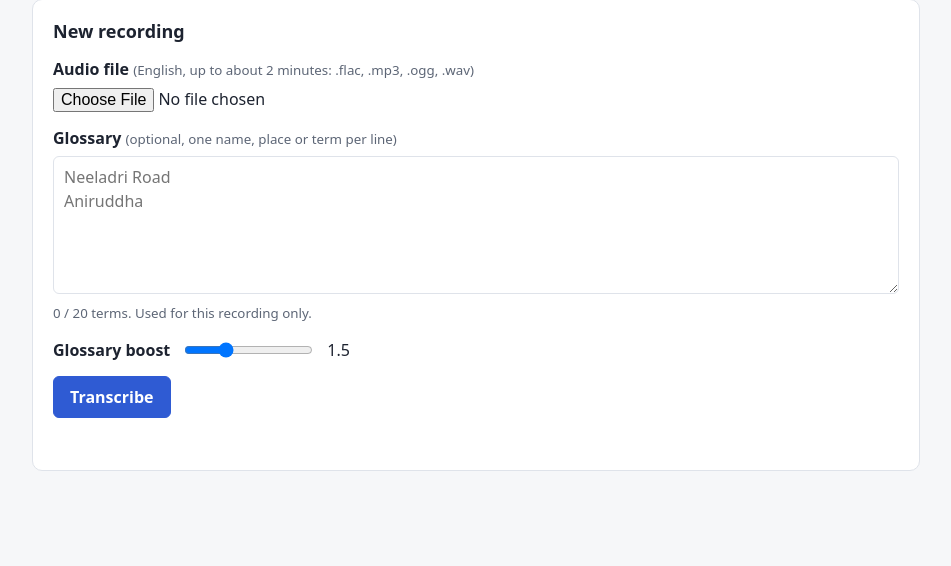
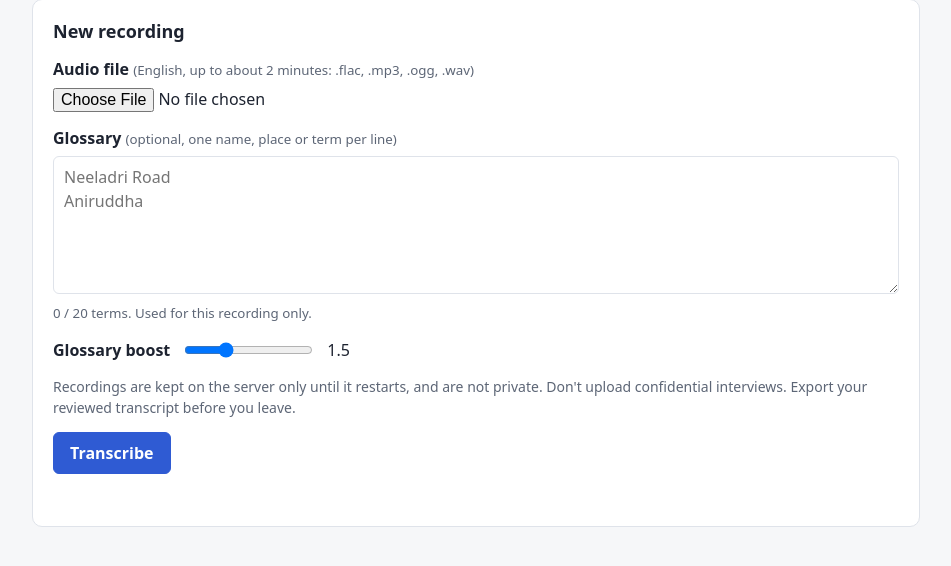
Before and after one commit to chemyukti/clearscribe, a Flask app: page / in a window 1280 px wide. Shown: the part 127-693 px from the top of the page, without its empty margins (164-1115 px from the left). Run offline with Flask 3, Linux system fonts and the light colour scheme.

Commit message:
Add Hugging Face Spaces deployment
Dockerfile (CPU-only PyTorch, model downloaded at build time, gunicorn
with one worker so in-memory review state is shared), Spaces metadata
in the README header, and a note on the upload form that recordings
are temporary and not private.

Co-Authored-By: Claude Opus 5.5 <noreply@anthropic.com>
Claude-Session: https://claude.ai/code/session_01Bs8oxWCue2zYYovRFZ9Ff7

```diff
--- a/requirements.txt
+++ b/requirements.txt
@@ -4,4 +4,5 @@ scipy>=1.10
 soundfile>=0.12
 torch>=2.1
 transformers>=4.40
+gunicorn>=22.0
 pytest>=8.0
--- a/templates/index.html
+++ b/templates/index.html
@@ -32,6 +32,9 @@
         <input type="range" name="boost" min="{{ boost_min }}" max="{{ boost_max }}" step="0.25" value="{{ boost }}">
         <output id="boost-value">{{ boost }}</output>
       </label>
+
+      <p class="muted">Recordings are kept on the server only until it restarts, and are not private.
+        Don't upload confidential interviews. Export your reviewed transcript before you leave.</p>
 
       <button type="submit" id="submit">Transcribe</button>
       <p id="status" role="status"></p>
```
Also changed, not shown: README.md, 2 other files.
